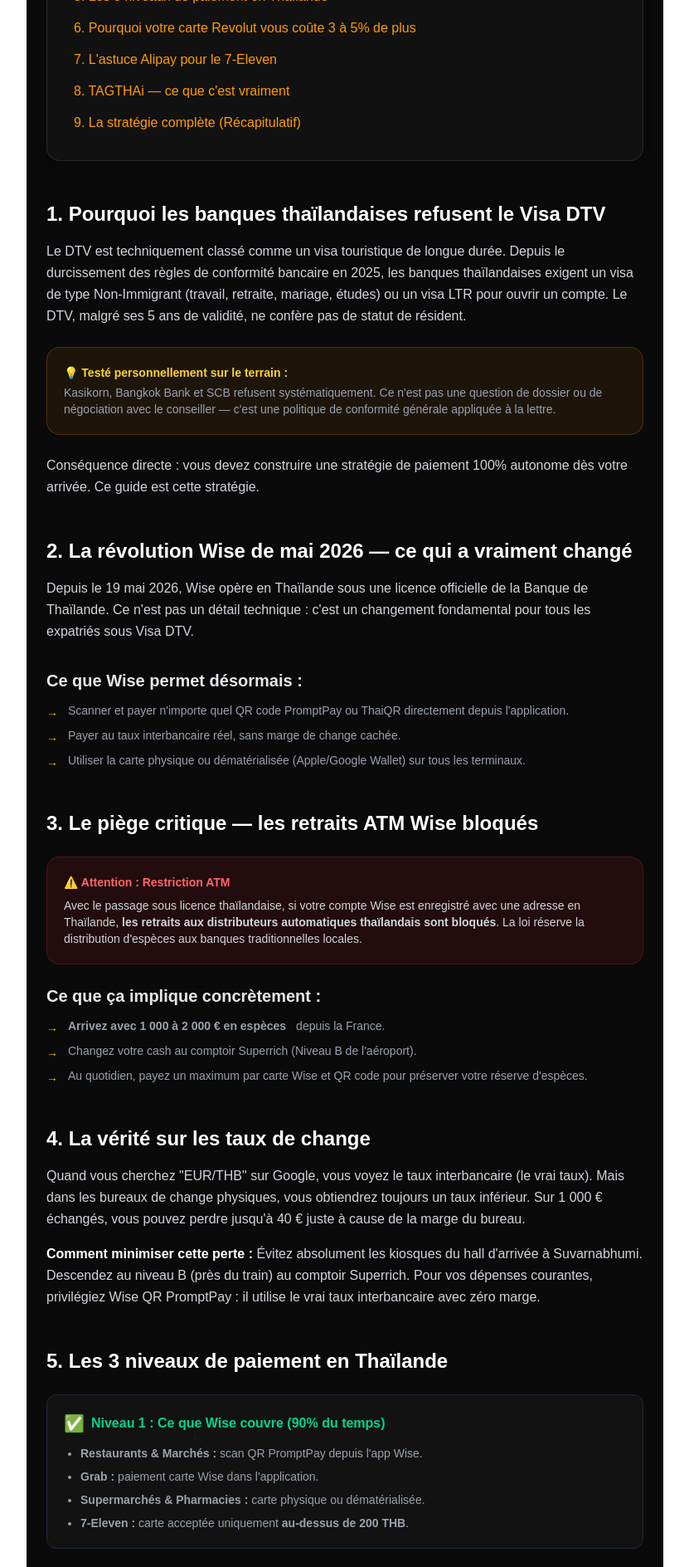
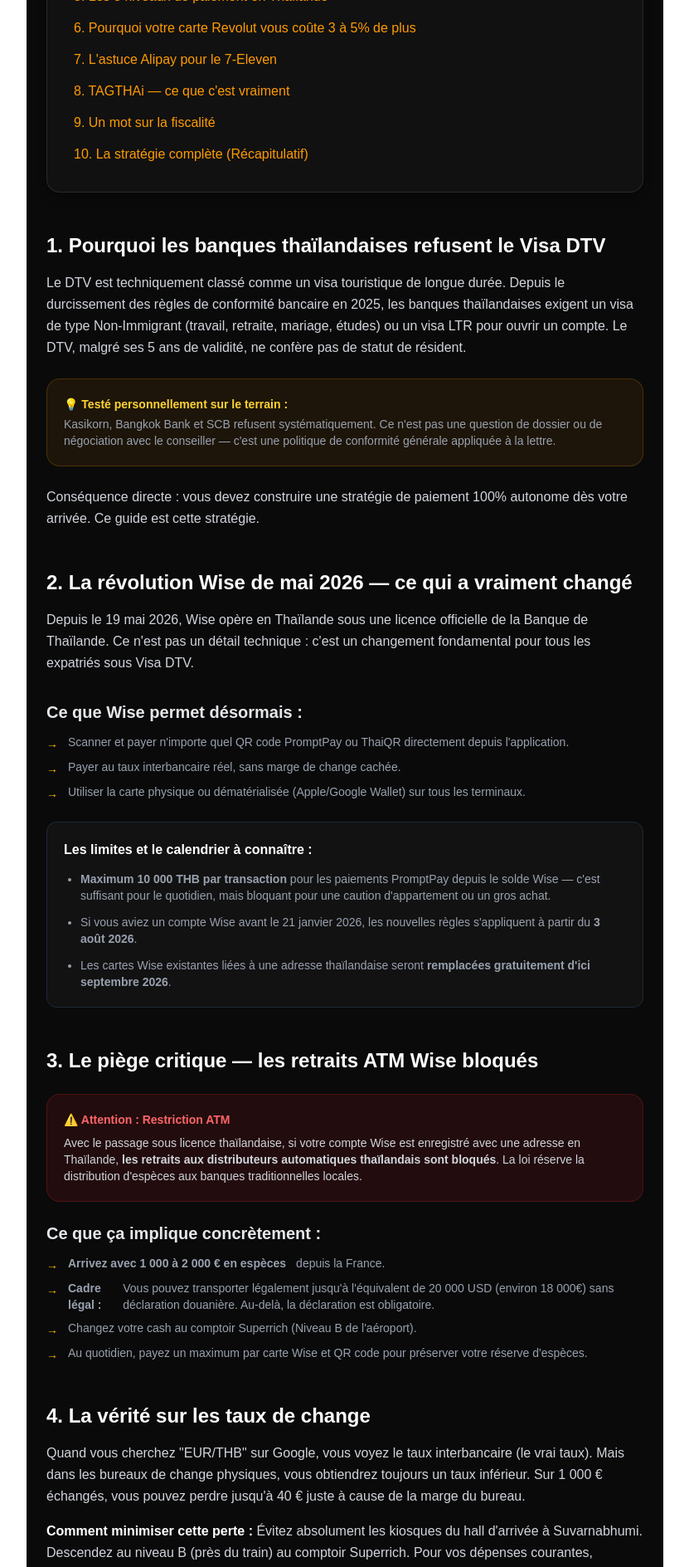
Before and after one commit to emaem-code/dtv-thailande, a Next.js app: page /blog/paiement-thailande-sans-compte-bancaire-visa-dtv in a window 1280 px wide. Shown: the part 1140-3028 px from the top of the page at 83% size, without its empty margins (224-1055 px from the left). Built offline with nearby package versions, Linux system fonts and the light colour scheme.

Commit message:
Correction de l'article Wise : limites, calendrier, fiscalite et FAQ 8 questions

```diff
--- a/app/blog/paiement-thailande-sans-compte-bancaire-visa-dtv/page.tsx
+++ b/app/blog/paiement-thailande-sans-compte-bancaire-visa-dtv/page.tsx
@@ -20,7 +20,8 @@
     siteName: 'DTV Thaïlande',
     locale: 'fr_FR',
     type: 'article',
-    images: [{ url: '/logo.png' }],
+    // Miniature SEO optimisée (1200x630) pour le partage Facebook/Twitter
+    images: [{ url: '/images/blog/paiement-wise-dtv.jpg' }],
   },
 };
 
@@ -34,7 +35,7 @@
   },
   "headline": "Paiements en Thaïlande avec un Visa DTV : la vraie stratégie sans compte bancaire (2026)",
   "description": "Guide complet pour gérer ses paiements en Thaïlande avec un Visa DTV, utiliser Wise, et éviter les frais de change.",
-  "image": "https://dtv-thailande.fr/logo.png",
+  "image": "https://dtv-thailande.fr/images/blog/paiement-wise-dtv.jpg",
   "author": {
     "@type": "Person",
     "name": "Matthieu Moretti",
@@ -97,6 +98,30 @@
         text: "Si vous vivez en condo, votre facture d'eau est émise par le bureau de gestion avec un code-barres interne non reconnu par le 7-Eleven. Réglez au bureau de gestion en espèces ou via une app locale.",
       },
     },
+    {
+      '@type': 'Question',
+      name: "Y a-t-il une limite au montant des paiements Wise PromptPay ?",
+      acceptedAnswer: {
+        '@type': 'Answer',
+        text: "Oui : 10 000 THB maximum par transaction. Pour les gros paiements (caution, loyer élevé, achat important), il faudra fractionner ou prévoir une alternative.",
+      },
+    },
+    {
+      '@type': 'Question',
+      name: "Wise remplace-t-il un compte bancaire thaïlandais ?",
+      acceptedAnswer: {
+        '@type': 'Answer',
+        text: "Pour 90-95% du quotidien, oui. Pour les prélèvements automatiques, les paiements supérieurs à 10 000 THB par transaction et les services gouvernementaux, non.",
+      },
+    },
+    {
+      '@type': 'Question',
+      name: "TAGTHAi peut-il servir pour les dépenses quotidiennes ?",
+      acceptedAnswer: {
+        '@type': 'Answer',
+        text: "Non. TAGTHAi est réservé aux pass touristiques et au VAT Refund. Son rechargement exige un déplacement physique à un guichet KBank et son scanner ne lit pas les QR codes personnels des petits commerçants.",
+      },
+    }
   ],
 };
 
@@ -158,7 +183,8 @@
           <li><a href="#frais-revolut" className="text-amber-500 hover:text-amber-400 hover:underline transition-colors text-sm md:text-base">6. Pourquoi votre carte Revolut vous coûte 3 à 5% de plus</a></li>
           <li><a href="#astuce-alipay" className="text-amber-500 hover:text-amber-400 hover:underline transition-colors text-sm md:text-base">7. L&apos;astuce Alipay pour le 7-Eleven</a></li>
           <li><a href="#verite-tagthai" className="text-amber-500 hover:text-amber-400 hover:underline transition-colors text-sm md:text-base">8. TAGTHAi — ce que c&apos;est vraiment</a></li>
-          <li><a href="#strategie-recap" className="text-amber-500 hover:text-amber-400 hover:underline transition-colors text-sm md:text-base">9. La stratégie complète (Récapitulatif)</a></li>
+          <li><a href="#fiscalite" className="text-amber-500 hover:text-amber-400 hover:underline transition-colors text-sm md:text-base">9. Un mot sur la fiscalité</a></li>
+          <li><a href="#strategie-recap" className="text-amber-500 hover:text-amber-400 hover:underline transition-colors text-sm md:text-base">10. La stratégie complète (Récapitulatif)</a></li>
         </ul>
       </nav>
 
@@ -207,6 +233,15 @@
             Utiliser la carte physique ou dématérialisée (Apple/Google Wallet) sur tous les terminaux.
           </li>
         </ul>
+
+        <div className="p-5 bg-white/3 border border-gray-800 rounded-xl my-6">
+          <h3 className="text-white font-bold mb-3">Les limites et le calendrier à connaître :</h3>
+          <ul className="space-y-3 text-sm text-gray-400 list-disc pl-5">
+            <li><strong>Maximum 10 000 THB par transaction</strong> pour les paiements PromptPay depuis le solde Wise — c'est suffisant pour le quotidien, mais bloquant pour une caution d'appartement ou un gros achat.</li>
+            <li>Si vous aviez un compte Wise avant le 21 janvier 2026, les nouvelles règles s'appliquent à partir du <strong>3 août 2026</strong>.</li>
+            <li>Les cartes Wise existantes liées à une adresse thaïlandaise seront <strong>remplacées gratuitement d'ici septembre 2026</strong>.</li>
+          </ul>
+        </div>
       </section>
 
       {/* ── SECTION 3 ── */}
@@ -226,6 +261,10 @@
           <li className="flex items-start gap-3 text-sm text-gray-400">
             <span className="text-amber-400 mt-0.5 flex-none">→</span>
             <strong>Arrivez avec 1 000 à 2 000 € en espèces</strong> depuis la France.
+          </li>
+          <li className="flex items-start gap-3 text-sm text-gray-400">
+            <span className="text-amber-400 mt-0.5 flex-none">→</span>
+            <strong>Cadre légal :</strong> Vous pouvez transporter légalement jusqu'à l'équivalent de 20 000 USD (environ 18 000€) sans déclaration douanière. Au-delà, la déclaration est obligatoire.
           </li>
           <li className="flex items-start gap-3 text-sm text-gray-400">
             <span className="text-amber-400 mt-0.5 flex-none">→</span>
@@ -276,7 +315,7 @@
             </h3>
             <ul className="space-y-2 text-sm text-gray-400 list-disc pl-5">
               <li><strong>Facture d&apos;électricité :</strong> à régler au 7-Eleven avec le code-barres (en espèces).</li>
-              <li><strong>Facture d&apos;eau (Condo) :</strong> souvent émise par le bureau de gestion de l&apos;immeuble. Le 7-Eleven ne la prend pas. Règlement en espèces au bureau.</li>
+              <li><strong>Facture d&apos;eau (Condo) :</strong> souvent émise par le bureau de gestion de l&apos;immeuble (Juristic Office). Le 7-Eleven ne la prend pas. Règlement en espèces au bureau.</li>
             </ul>
           </div>
 
@@ -344,7 +383,7 @@
         </ul>
       </section>
 
-{/* ── SECTION 9 (Fiscalité) ── */}
+      {/* ── SECTION 9 ── */}
       <section className="mb-12">
         <h2 id="fiscalite" className="text-2xl font-bold text-white mb-4 scroll-mt-24">
           9. Un mot sur la fiscalité — la contrepartie de la traçabilité
@@ -363,7 +402,7 @@
       {/* ── SECTION 10 ── */}
       <section className="mb-12">
         <h2 id="strategie-recap" className="text-2xl font-bold text-white mb-6 scroll-mt-24">
-          9. La stratégie complète (Récapitulatif)
+          10. La stratégie complète (Récapitulatif)
         </h2>
 
         <div className="grid grid-cols-1 md:grid-cols-2 gap-6">
@@ -375,12 +414,26 @@
               <li>• Installez Wise, Grab et Alipay.</li>
             </ul>
           </div>
+
           <div className="p-6 bg-[#111111] border border-gray-800 rounded-xl shadow-lg">
             <h3 className="text-white font-bold mb-4">🛬 À l&apos;aéroport</h3>
             <ul className="space-y-2 text-sm text-gray-400">
               <li>• Ignorez les kiosques d&apos;arrivée.</li>
               <li>• Descendez au niveau B.</li>
               <li>• Changez au comptoir Superrich.</li>
+            </ul>
+          </div>
+
+          <div className="p-6 bg-[#111111] border border-gray-800 rounded-xl shadow-lg md:col-span-2">
+            <h3 className="text-white font-bold mb-4">🛍️ Au quotidien</h3>
+            <ul className="space-y-3 text-sm text-gray-400 grid grid-cols-1 md:grid-cols-2 gap-x-6">
+              <li><strong>Paiements courants :</strong> Wise QR PromptPay ou carte dématérialisée</li>
+              <li><strong>Grab :</strong> carte Wise dans l'app</li>
+              <li><strong>7-Eleven :</strong> carte Wise si achat ≥ 200 THB, cash en dessous</li>
+              <li><strong>Facture électricité :</strong> cash au 7-Eleven avec code-barres</li>
+              <li><strong>Facture eau en condo :</strong> espèces au bureau de gestion, ou TrueMoney/mPAY</li>
+              <li><strong>QR non reconnus :</strong> Alipay lié à Wise</li>
+              <li><strong>Gros paiements (&gt;10 000 THB) :</strong> anticiper, la limite PromptPay Wise s'applique par transaction</li>
             </ul>
           </div>
         </div>
```
